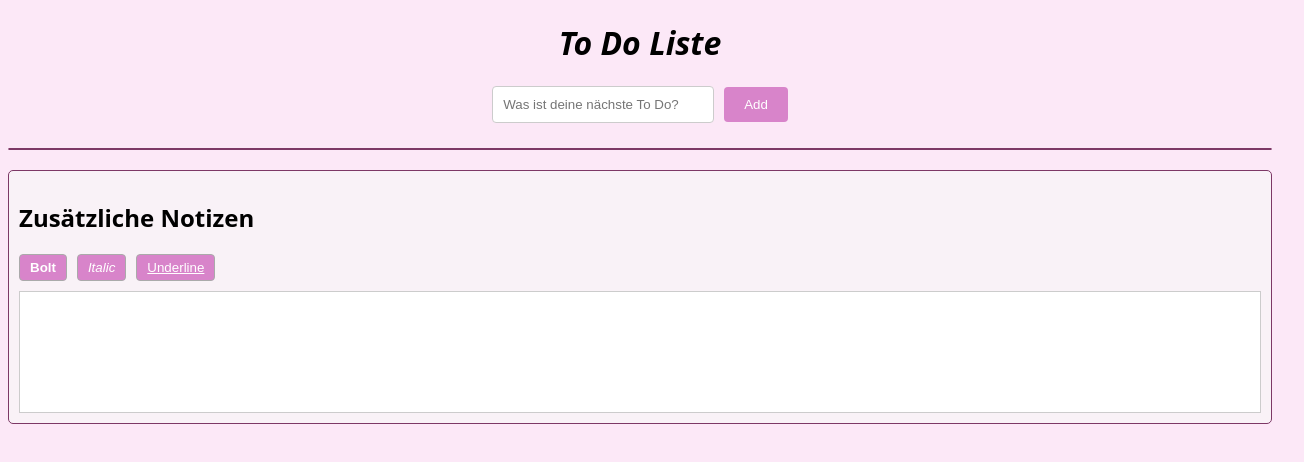
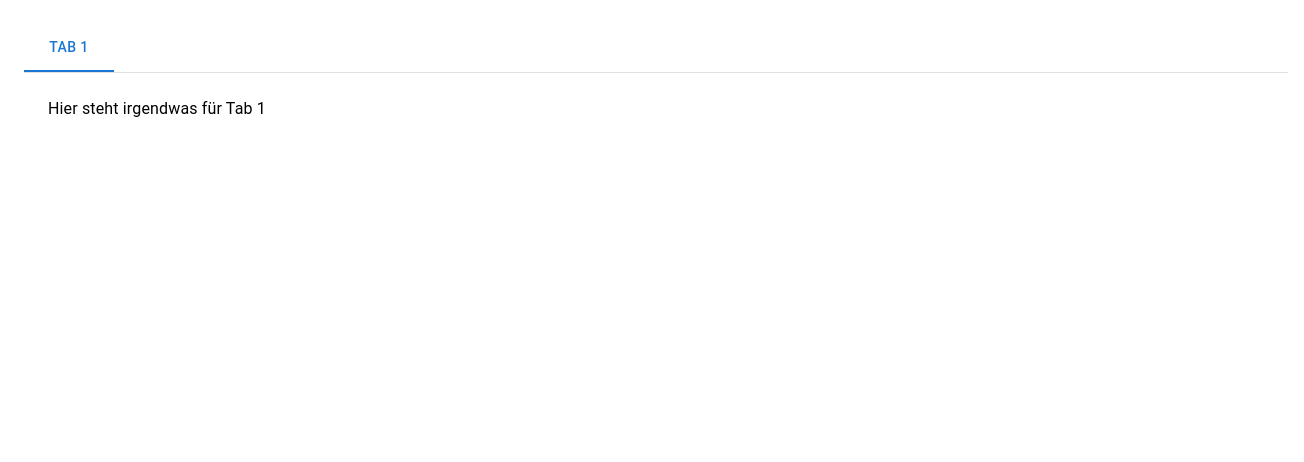
Before and after one commit to pankla-rit/rit-sf-forderungsportfolio-react-app, a React (Create React App) app: page / in a window 1280 px wide. Shown: the top 462 px of the page, 1304 px wide, since content can reach past the window. Built offline with nearby package versions, Linux system fonts and the light colour scheme.

Commit message:
Erster Versuch Tab (mit MUI)

```diff
--- a/package.json
+++ b/package.json
@@ -4,6 +4,9 @@
   "version": "0.1.0",
   "private": true,
   "dependencies": {
+    "@emotion/react": "^11.14.0",
+    "@emotion/styled": "^11.14.0",
+    "@mui/material": "^6.4.4",
     "cra-template": "1.2.0",
     "react": "^19.0.0",
     "react-dom": "^19.0.0",
--- a/src/AddToDo.js
+++ /dev/null
@@ -1,30 +0,0 @@
-import React, {useState} from "react";
-
-
-const AddToDoComp = ({ addNewTodo }) => {
-  const [inputValue, setInputValue] = useState("");
-
-  const handleInputChange = (event) => setInputValue(event.target.value);
-
-  const handleSubmit = (event) => {
-    event.preventDefault();
-    addNewTodo(inputValue);
-    setInputValue("");
-  };
-
-
-
-  return (
-    <form id="textinput" onSubmit={handleSubmit}>
-      <input
-        type="text"
-        placeholder="Was ist deine nächste To Do?"
-        value={inputValue}
-        onChange={handleInputChange}
-      />
-      <button classname = "add-btn" type="submit">Add</button>
-    </form>
-  );
-};
-
-export default AddToDoComp;
--- a/src/App.css
+++ /dev/null
@@ -1,89 +0,0 @@
-body{
-    background-color:rgb(252, 232, 247);
-}
-
-button{
-    padding: 10px 20px;
-    border-radius: 4px;
-    border: none;
-    background-color: #d884ca;
-    color: #fff;
-    cursor: pointer;
-}
-
-input{
-    padding: 10px;
-    width: 200px;
-    margin-right: 10px;
-    border-radius: 4px;
-    border: 1px solid #ccc;
-}
-
-li{
-    background: #f9f9f9;
-    margin: 5px 0;
-    padding: 10px;
-
-}
-
-ul{
-    /* list-style: none; */
-    background-color: #f9f2f7;
-    padding: 0;
-    display:block;
-    border-radius: 10px;
-    border: 1px solid #7d3866;
-    font-style: italic;
-    font-family:system-ui, -apple-system, BlinkMacSystemFont, 'Segoe UI', Roboto, Oxygen, Ubuntu, Cantarell, 'Open Sans', 'Helvetica Neue', sans-serif;
-}
-
-#main{
-    text-align: center;
-    margin-top: 20px;
-    font-family:system-ui, -apple-system, BlinkMacSystemFont, 'Segoe UI', Roboto, Oxygen, Ubuntu, Cantarell, 'Open Sans', 'Helvetica Neue', sans-serif;
-    font-style: oblique;
-
-}
-
-#textinput{
-    margin-bottom: 25px;
-    margin-left: auto;
-    margin-right: auto;
-    max-width: fit-content;
-}
-
-.rich-text-editor {
-    margin-top: 20px;
-    padding: 10px;
-    border: 1px solid #7d3866;
-    border-radius: 5px;
-    background: #f9f2f7;
-    font-family:system-ui, -apple-system, BlinkMacSystemFont, 'Segoe UI', Roboto, Oxygen, Ubuntu, Cantarell, 'Open Sans', 'Helvetica Neue', sans-serif;
-  }
-
-  .toolbar {
-    display: flex;
-    gap: 10px;
-    margin-bottom: 10px;
-    font-family:system-ui, -apple-system, BlinkMacSystemFont, 'Segoe UI', Roboto, Oxygen, Ubuntu, Cantarell, 'Open Sans', 'Helvetica Neue', sans-serif;
-  }
-
-  .toolbar button {
-    padding: 5px 10px;
-    border: 1px solid #aaa;
-    cursor: pointer;
-  }
-
-  .editor {
-    min-height: 100px;
-    padding: 10px;
-    border: 1px solid #ccc;
-    background: white;
-  }
-
-  .preview {
-    margin-top: 10px;
-    padding: 10px;
-    border: 1px solid #ddd;
-    background: white;
-  }
--- a/src/App.js
+++ b/src/App.js
@@ -1,29 +1,30 @@
-import React, {useState} from "react";
-import "./App.css";
-import Titel from "./Titel.js";
-import AddToDoComp from "./AddToDo.js";
-import ToDoList from "./ToDoList"
-import RichTextEditor from "./RichTextEditor.js";
+// App.js
+import React, { useState } from 'react';
+import Box from '@mui/material/Box';
+import CustomTabs from './CustomTabs';
+import TabPanel from './TabPanel';
 
-// Funktion für die Hauptapp
 const App = () => {
-    const [todos, setTodos] = useState([]);
+  const [activeTab, setActiveTab] = useState(0);
 
-    const addNewTodo = (newTodo) => {
-      setTodos([...todos, {id: Date.now(), text: newTodo}]);
-    };
+  // Definiere deine Tabs – hier mit Label und Inhalt
+  const tabs = [
+    { label: 'Tab 1', content: 'Hier steht irgendwas für Tab 1' }
+  ];
 
-    const removeTodo = (id) => {
-      setTodos(todos.filter((todo) => todo.id !== id));
-    };
+  const handleChange = (event, newValue) => {
+    setActiveTab(newValue);
+  };
 
   return (
-    <>
-    <Titel />
-    <AddToDoComp addNewTodo={addNewTodo}/>
-    <ToDoList todos={todos} removeTodo={removeTodo}/>
-    <RichTextEditor/>
-    </>
+    <Box sx={{ width: '100%', p: 2, fontFamily: 'Arial, sans-serif' }}>
+      <CustomTabs tabs={tabs} value={activeTab} handleChange={handleChange} />
+      {tabs.map((tab, index) => (
+        <TabPanel key={index} value={activeTab} index={index}>
+          {tab.content}
+        </TabPanel>
+      ))}
+    </Box>
   );
 };
 
--- /dev/null
+++ b/src/CustomTabs.js
@@ -0,0 +1,27 @@
+// components/CustomTabs.js
+import React from 'react';
+import Box from '@mui/material/Box';
+import Tabs from '@mui/material/Tabs';
+import Tab from '@mui/material/Tab';
+
+
+function a11yProps(index) {
+  return {
+    id: `simple-tab-${index}`,
+    'aria-controls': `simple-tabpanel-${index}`,
+  };
+}
+
+const CustomTabs = ({ tabs, value, handleChange }) => {
+  return (
+    <Box sx={{ borderBottom: 1, borderColor: 'divider' }}>
+      <Tabs value={value} onChange={handleChange} aria-label="Material UI Tabs Example">
+        {tabs.map((tab, index) => (
+          <Tab key={index} label={tab.label} {...a11yProps(index)} />
+        ))}
+      </Tabs>
+    </Box>
+  );
+};
+
+export default CustomTabs;
--- /dev/null
+++ b/src/Tab.js
@@ -0,0 +1,19 @@
+import React from "react";
+
+const Tab = ({label, active, onClick}) => {
+    return (
+        <button onClick={onClick}
+        style={{
+            border: active ? "2px solid blue" : "1px solid gray",
+            backgroundColor: active ? "#e0f0ff" : "white",
+            padding: "10px 20px",
+            marginRight: "5px",
+            cursor: "pointer",
+          }}
+          >
+            {label}
+          </button>
+    );
+};
+
+export default Tab;
--- /dev/null
+++ b/src/TabPanel.js
@@ -0,0 +1,26 @@
+// components/TabPanel.js
+import React from 'react';
+import Box from '@mui/material/Box';
+import Typography from '@mui/material/Typography';
+
+const TabPanel = (props) => {
+  const { children, value, index, ...other } = props;
+
+  return (
+    <div
+      role="tabpanel"
+      hidden={value !== index}
+      id={`simple-tabpanel-${index}`}
+      aria-labelledby={`simple-tab-${index}`}
+      {...other}
+    >
+      {value === index && (
+        <Box sx={{ p: 3 }}>
+          <Typography>{children}</Typography>
+        </Box>
+      )}
+    </div>
+  );
+};
+
+export default TabPanel;
--- a/src/Titel.js
+++ /dev/null
@@ -1,10 +0,0 @@
-// Titel
-const Titel = () => {
-  return (
-  <div id="main">
-      <h1>To Do Liste</h1>
-    </div>
-    );
-};
-
-export default Titel;
--- a/src/ToDoList.js
+++ /dev/null
@@ -1,50 +0,0 @@
-import React from "react";
-
-const ToDoList = ({todos=[], removeTodo}) => {
-    return (
-        <div id="List">
-            <ul>
-                <form>
-                    {todos.map((todo) => (
-                        <div
-                            key={todo.id} className="todo-item">
-                            <input type="checkbox"
-                            checked= {false}
-                            onChange ={() => removeTodo(todo.id)}/>
-                            {todo.text}
-                        </div>
-                    ))}
-                </form>
-            </ul>
-        </div>
-    );
-};
-
-export default ToDoList;
-
-
-
-// kaputter Versuch:
-// import React from "react";
-// import RemoveToDo from "./RemoveToDo";
-
-// const ToDoList = ({todos, removeTodo = []}) => {
-//     return (
-//         <div id="List">
-//             <ul>
-//                 <form>
-//                     {todos.map((todo, index) => (
-//                         <div
-//                             key={index} classname="todo-item">
-//                             <input type="checkbox" onChange={() => removeTodo(index)} />
-//                             <RemoveToDo index={index} removeTodo={removeTodo} />
-//                             {todo}
-//                         </div>
-//                     ))}
-//                 </form>
-//             </ul>
-//         </div>
-//     );
-// };
-
-// export default ToDoList;
```
Also changed, not shown: 1 other file (tests, documents, lock files or other folders).
